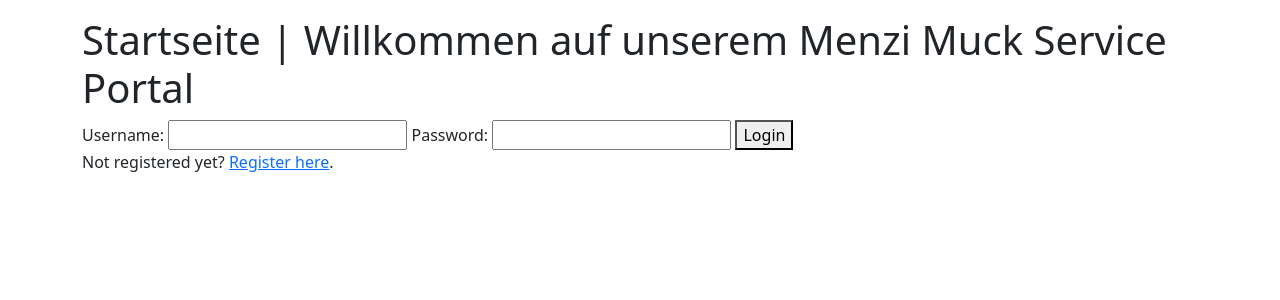
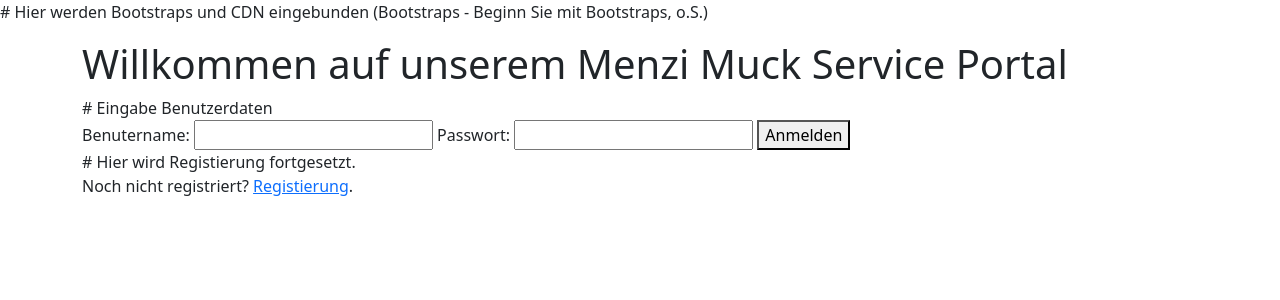
Before and after one commit to rajaradnamvimal/mmsb, a Flask app: page /login in a window 1280 px wide. Shown: the top 300 px of the page. Run offline with Flask 3, Linux system fonts and the light colour scheme; some libraries are stand-ins or nearby versions.

Commit message:
Ergänzung Kommentar

```diff
--- a/templates/login.html
+++ b/templates/login.html
@@ -1,5 +1,6 @@
 <!DOCTYPE html>
 <html lang="en">
+# Hier werden Bootstraps und CDN eingebunden (Bootstraps - Beginn Sie mit Bootstraps, o.S.)
 <head>
     <meta charset="UTF-8">
     <meta name="viewport" content="width=device-width, initial-scale=1.0">
@@ -18,7 +19,7 @@
             integrity="sha384-JZR6Spejh4U02d8jOt6vLEHfe/JQGiRRSQQxSfFWpi1MquVdAyjUar5+76PVCmYl"
             crossorigin="anonymous"></script>
 
-    <title>Login</title>
+    <title>Startseite</title>
 </head>
 <body>
 {% with messages = get_flashed_messages() %}
@@ -32,7 +33,7 @@
     {% endif %}
 {% endwith %}
 <div class="container mt-3">
-    <h1>Startseite | Willkommen auf unserem Menzi Muck Service Portal</h1>
+    <h1>Willkommen auf unserem Menzi Muck Service Portal</h1>
     {% with messages = get_flashed_messages() %}
         {% if messages %}
             <ul>
@@ -45,15 +46,16 @@
         {% endif %}
     {% endwith %}
 
+# Eingabe Benutzerdaten
     <form action="{{ url_for('login') }}" method="post">
-        <label for="username">Username:</label>
+        <label for="username">Benutername:</label>
         <input type="text" id="username" name="username" required>
-        <label for="password">Password:</label>
+        <label for="password">Passwort:</label>
         <input type="password" id="password" name="password" required>
-        <button type="submit">Login</button>
+        <button type="submit">Anmelden</button>
     </form>
-
-    <p>Not registered yet? <a href="{{ url_for('register') }}">Register here</a>.</p>
+# Hier wird Registierung fortgesetzt.
+    <p>Noch nicht registriert? <a href="{{ url_for('register') }}">Registierung</a>.</p>
 </div>
 </body>
 </html>
```
